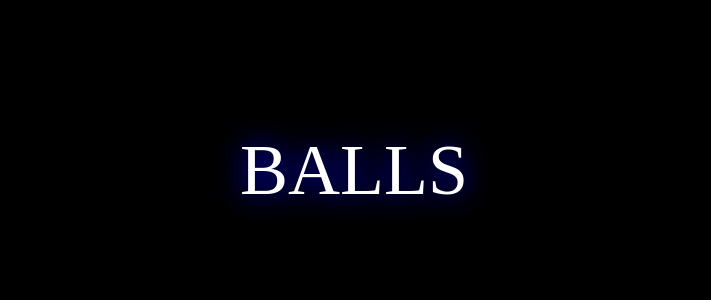
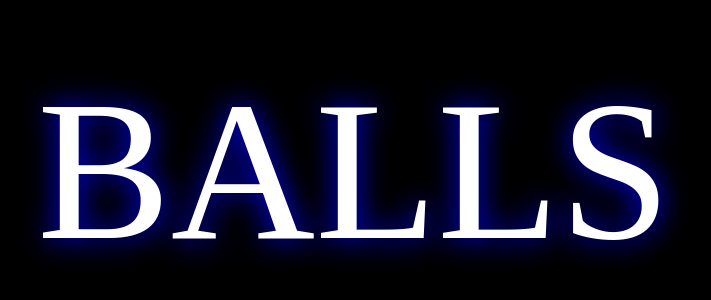
Before and after one commit to KirbyGamer64/glowing-balls-website, a plain HTML site: page index.html in a window 1280 px wide. Shown: the part 238-538 px from the top of the page, without its empty margins (286-997 px from the left). Drawn offline with Linux system fonts and the light colour scheme.

Commit message:
Update index.html

```diff
--- a/index.html
+++ b/index.html
@@ -11,7 +11,7 @@
         }
 
         .glowing-text {
-            font-size: 72px;
+            font-size: 200px;
             text-align: center;
             color: white;
             animation: glowing 2s linear infinite;
```
